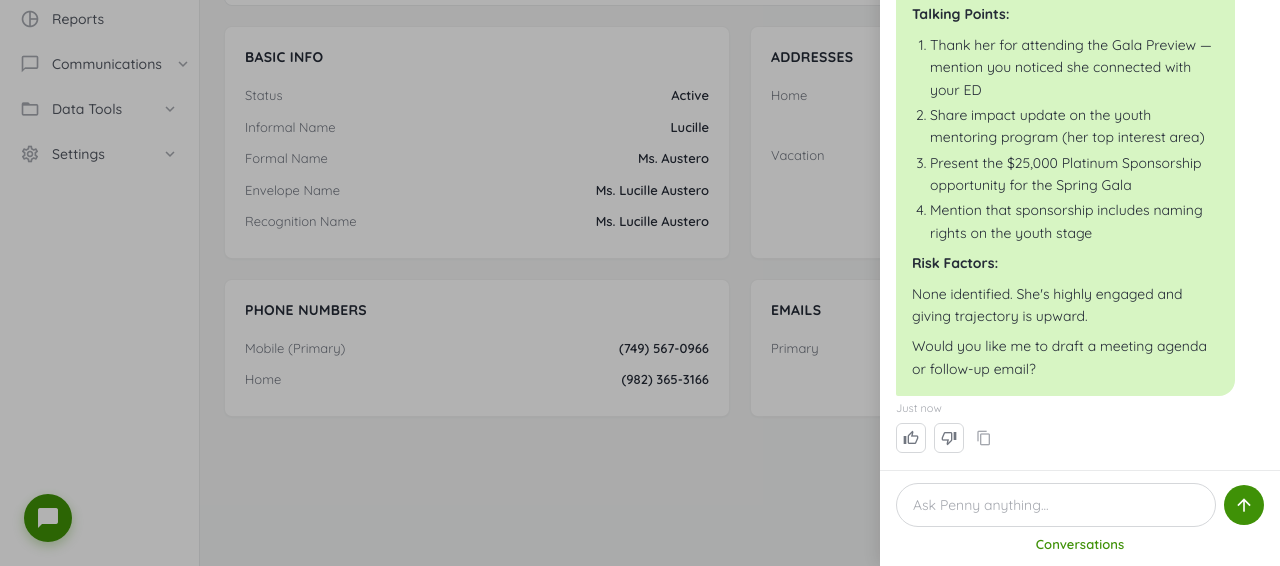
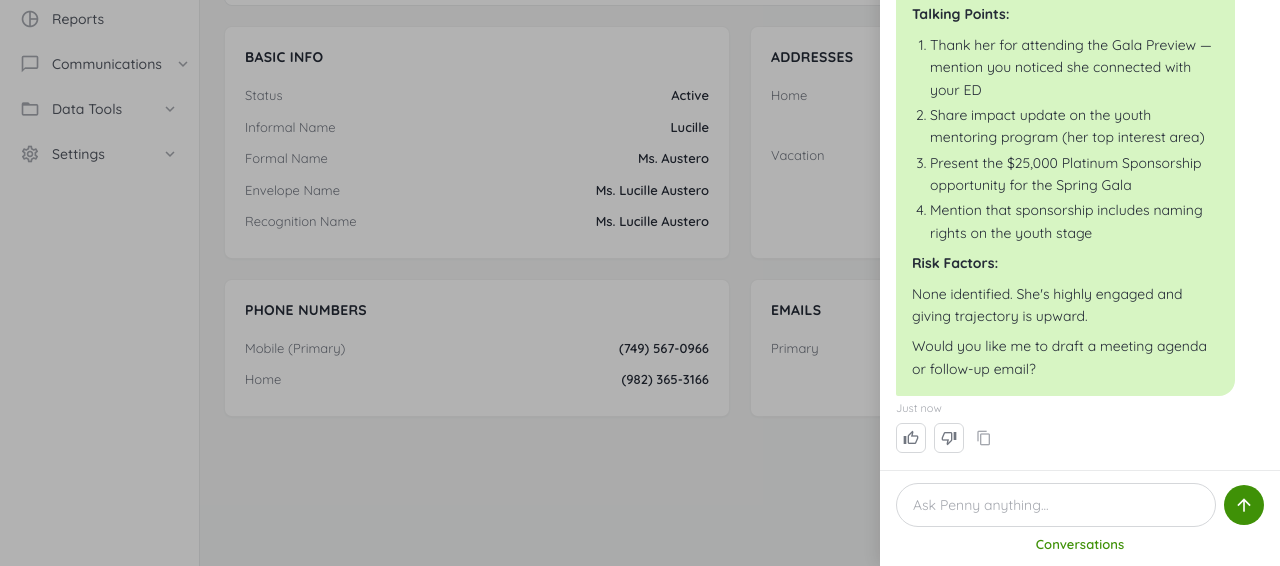
Before and after one commit to datarotim/bloomerang-clone, a plain HTML site: page prototype/03_penny.html in a window 1280 px wide. Shown: the part 234-800 px from the top of the page. Drawn offline with Linux system fonts and the light colour scheme.

Commit message:
Remove floating chat bubble button in favor of Ask Penny in top nav
Co-Authored-By: Claude Opus 4.6 <noreply@anthropic.com>

```diff
--- a/prototype/03_penny.html
+++ b/prototype/03_penny.html
@@ -760,31 +760,6 @@
   .conversations-link:hover { text-decoration: underline; }
 
   /* ── BOTTOM-LEFT GREEN CHAT CIRCLE ── */
-  .chat-trigger {
-    position: fixed;
-    bottom: 24px;
-    left: 24px;
-    width: 48px;
-    height: 48px;
-    background: #3f9107;
-    border-radius: 50%;
-    display: flex;
-    align-items: center;
-    justify-content: center;
-    cursor: pointer;
-    box-shadow: 0 4px 12px rgba(63,145,7,0.3);
-    z-index: 900;
-    border: none;
-    transition: transform 0.15s, box-shadow 0.15s;
-  }
-  .chat-trigger:hover {
-    transform: scale(1.08);
-    box-shadow: 0 6px 16px rgba(63,145,7,0.4);
-  }
-  .chat-trigger .material-icons-outlined {
-    color: #fff;
-    font-size: 24px;
-  }
 
   /* ── HAMBURGER (hidden by default) ── */
   .hamburger {
@@ -852,7 +827,6 @@
     .search-bar .all-dropdown { display: none; }
     .top-icon-btn.ask-penny { padding: 0 12px; font-size: 12px; }
     body { font-size: 14px; }
-    .chat-trigger { bottom: 16px; left: 16px; padding-bottom: env(safe-area-inset-bottom); }
     .prompt-pill { min-height: 44px; display: flex; align-items: center; }
     .feedback-btn { min-width: 44px; min-height: 44px; }
     .card { padding: 16px; }
@@ -1015,12 +989,6 @@
   </div>
 </div>
 
-<!-- ══════════════════════════════════════════════════════════ -->
-<!-- BOTTOM-LEFT GREEN CHAT CIRCLE                              -->
-<!-- ══════════════════════════════════════════════════════════ -->
-<button class="chat-trigger" title="Chat with us">
-  <span class="material-icons-outlined">chat_bubble</span>
-</button>
 
 <!-- ══════════════════════════════════════════════════════════ -->
 <!-- DIM OVERLAY                                                -->
```
